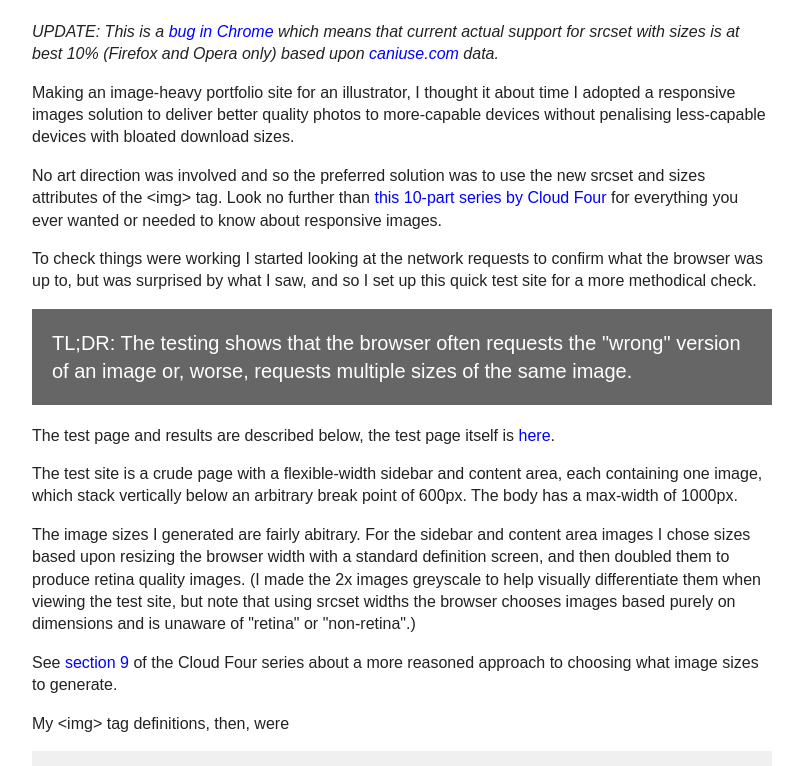
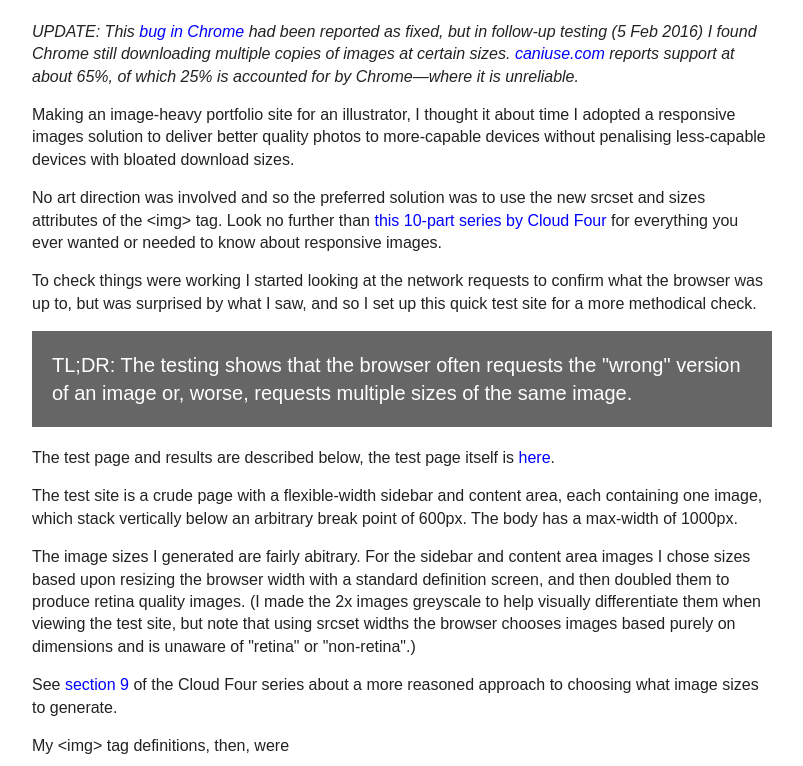
Before and after one commit to blinkcursor/srcset-sizes, a plain HTML site: page index.html in a window 1280 px wide. Shown: the part 88-854 px from the top of the page, without its empty margins (238-1041 px from the left). Drawn offline with Linux system fonts and the light colour scheme.

Commit message:
Update with confirmation still broken in Chrome

```diff
--- a/index.html
+++ b/index.html
@@ -6,7 +6,7 @@
   </head>
   <body class="corset__snug">
     <h1>Testing responsive images with <em>srcset</em> and <em>sizes</em></h1>
-    <p><em>UPDATE: This is a <a href="https://code.google.com/p/chromium/issues/detail?id=526630">bug in Chrome</a> which means that current actual support for srcset with sizes is at best 10% (Firefox and Opera only) based upon <a href="http://caniuse.com/#search=srcset">caniuse.com</a> data.</em></p>
+    <p><em>UPDATE: This <a href="https://code.google.com/p/chromium/issues/detail?id=526630">bug in Chrome</a> had been reported as fixed, but in follow-up testing (5 Feb 2016) I found Chrome still downloading multiple copies of images at certain sizes. <a href="http://caniuse.com/#search=srcset">caniuse.com</a> reports support at about 65%, of which 25% is accounted for by Chrome&mdash;where it is unreliable.</em></p>
     <p>Making an image-heavy portfolio site for an illustrator, I thought it about time I adopted a responsive images solution to deliver better quality photos to more-capable devices without penalising less-capable devices with bloated download sizes.</p>
     <p>No art direction was involved and so the preferred solution was to use the new srcset and sizes attributes of the &lt;img&gt; tag. Look no further than <a href="http://blog.cloudfour.com/responsive-images-101-definitions/">this 10-part series by Cloud Four</a> for everything you ever wanted or needed to know about responsive images.</p>
     <p>To check things were working I started looking at the network requests to confirm what the browser was up to, but was surprised by what I saw, and so I set up this quick test site for a more methodical check.</p>
```
